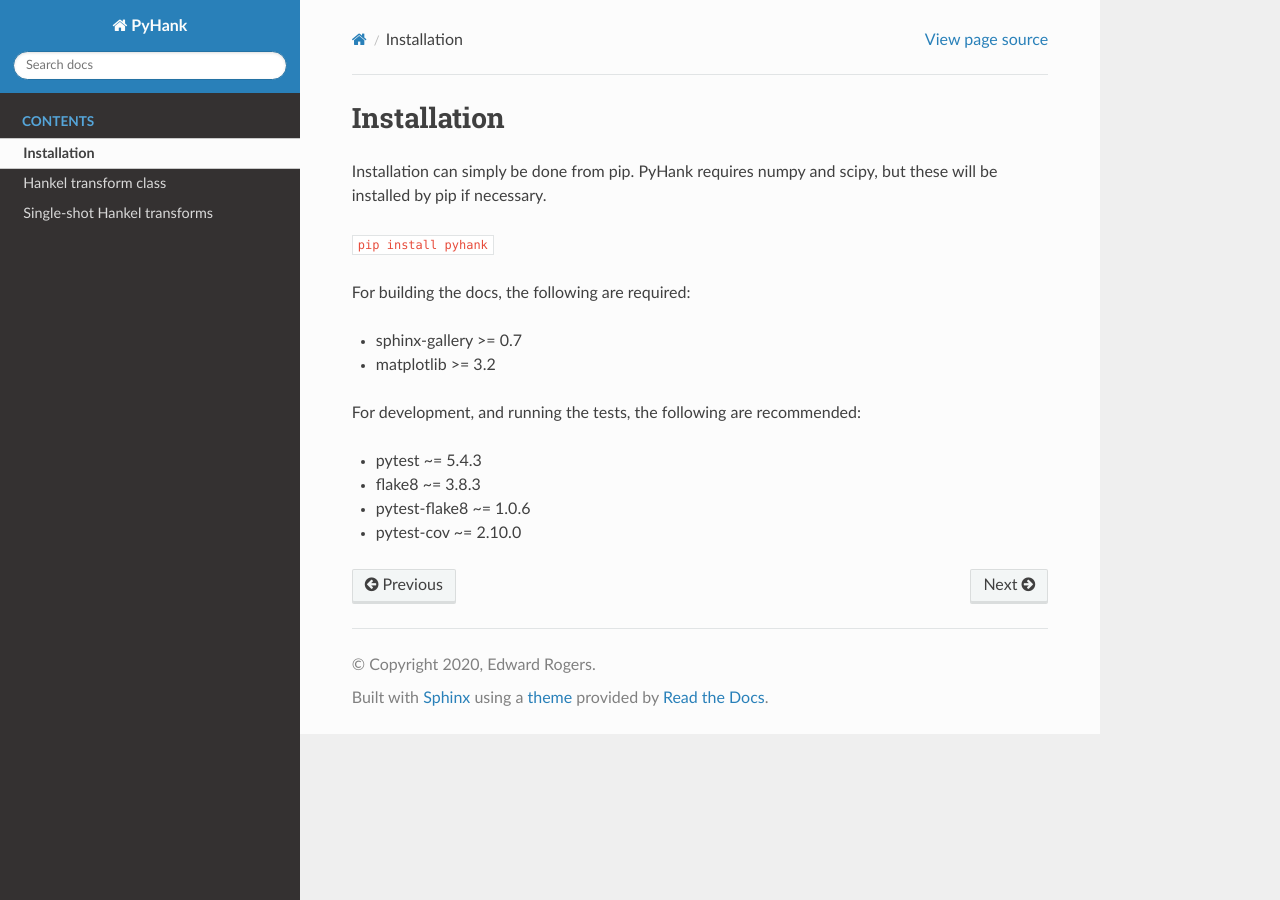
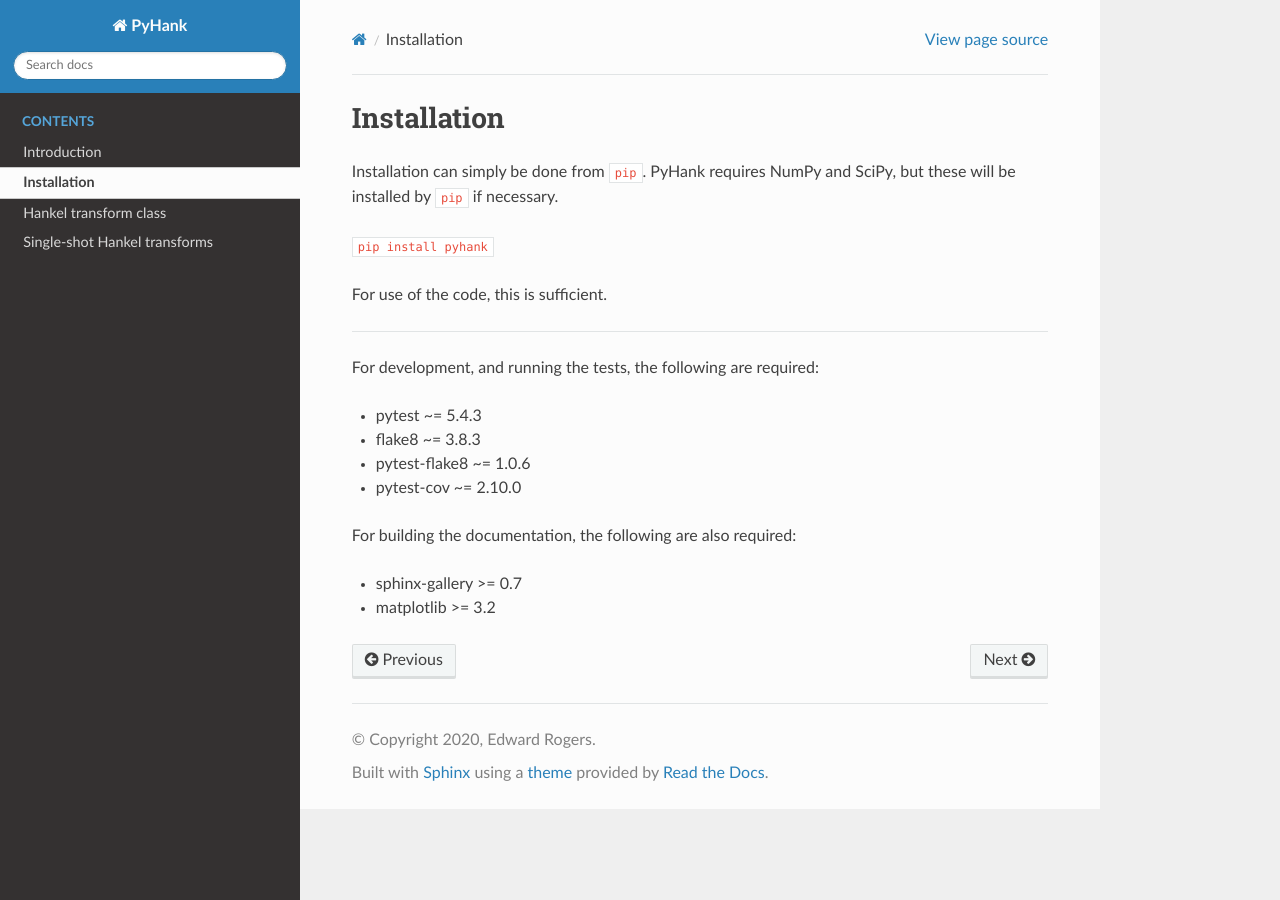
Before and after one commit to etfrogers/pyhank, a Sphinx documentation site: the page built from docs/installation.rst, in a window 1280 px wide. Built offline with Sphinx 7.4.7 and the Read the Docs theme 2.0.0, drawn with Linux system fonts in a browser that asks for light colours; pages that are not in the unit, such as notebooks, are missing from menus.

Commit message:
Update installation docs and index

```diff
--- a/docs/index.rst
+++ b/docs/index.rst
@@ -10,13 +10,12 @@ PyHank: Quasi-Discrete Hankel Transforms for Python
    :maxdepth: 2
    :caption: Contents
 
-   summary
+   intro
    installation
    hankel
    one_shot
-   auto_examples/index
 
-.. include:: summary.rst
+.. include:: intro.rst
 
 .. toctree::
    :caption: Usage examples
--- a/docs/installation.rst
+++ b/docs/installation.rst
@@ -1,19 +1,23 @@
 Installation
 ------------
 
-Installation can simply be done from pip.
-PyHank requires numpy and scipy, but these will be installed by pip if necessary.
+Installation can simply be done from ``pip``.
+PyHank requires NumPy and SciPy, but these will be installed by ``pip`` if necessary.
 
 ``pip install pyhank``
 
-For building the docs, the following are required:
+For use of the code, this is sufficient.
 
-- sphinx-gallery >= 0.7
-- matplotlib >= 3.2
+---------------
 
-For development, and running the tests, the following are recommended:
+For development, and running the tests, the following are required:
 
 - pytest ~= 5.4.3
 - flake8 ~= 3.8.3
 - pytest-flake8 ~= 1.0.6
 - pytest-cov ~= 2.10.0
+
+For building the documentation, the following are also required:
+
+- sphinx-gallery >= 0.7
+- matplotlib >= 3.2
```
